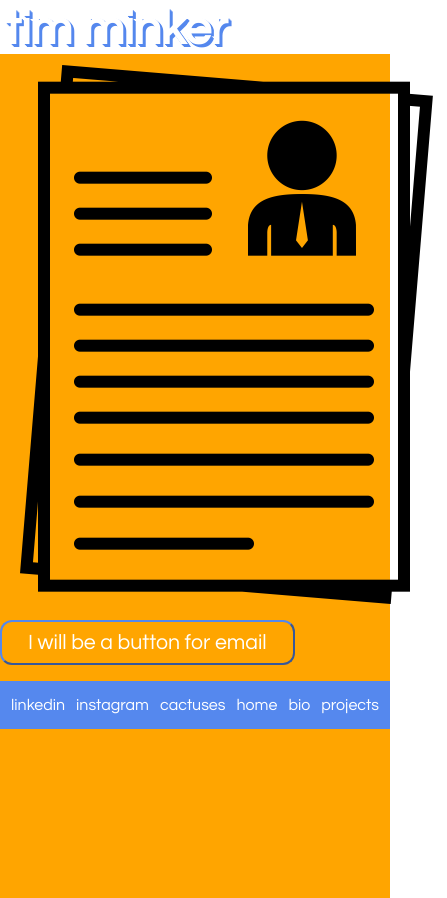
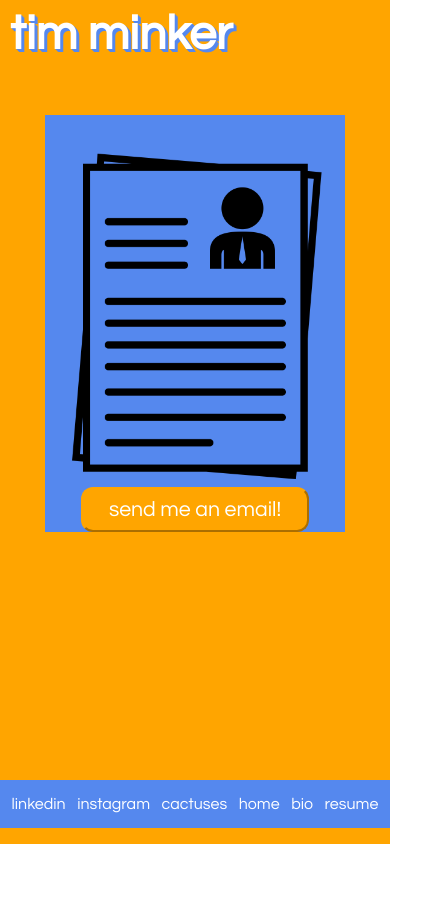
Before and after one commit to timeminker/Portfolio, a plain HTML site: page resume.html in a window 390 px wide. Shown: the whole page, 447 px wide, since content can reach past the window. After the commit the page ends 844 px from the top, so only its background shows below. Drawn offline with nearby package versions, Linux system fonts and the light colour scheme.

Commit message:
resume page working with flexbox

```diff
--- a/resume.html
+++ b/resume.html
@@ -3,7 +3,8 @@
   <head>
     <meta charset="utf-8">
     <title>tim minker</title>
-    <link rel="stylesheet" href="resume_style.css">
+    <link rel="stylesheet" href="style.css">
+    <meta name="viewport" content="width=device-width, initial-scale=1">
     <script src="https://code.jquery.com/jquery-3.6.0.min.js"
     integrity="sha256-/xUj+3OJU5yExlq6GSYGSHk7tPXikynS7ogEvDej/m4="
     crossorigin="anonymous"></script>
@@ -11,13 +12,16 @@
     <script src="app.js" charset="utf-8"></script>
   </head>
   <body>
-    <h1 class="extrude">tim minker</h1>
     <div class="container">
-
-      <section id="main-resume">
-        <img src="./media/resume-icon-png-19036.png" alt="" id="resume-icon">
-        <button type="button" name="button" id="email-button">I will be a button for email</button>
-      </section>
+      <div class="main">
+        <h1 class="extrude">tim minker</h1>
+        <section class="resume-cards">
+          <article class="resume-card">
+            <img src="./media/resume-icon-png-19036.png" alt="">
+            <button type="button" name="button" id="email-button">send me an email!</button>
+          </article>
+        </section>
+      </div>
       <div class="footer">
         <ul>
           <li><a href="#">linkedin</a></li>
@@ -25,7 +29,7 @@
           <li><a href="#">cactuses</a></li>
           <li><a href="index.html">home</a></li>
           <li><a href="bio.html">bio</a></li>
-          <li><a href="projects.html">projects</a></li>
+          <li><a href="resume.html">resume</a></li>
         </ul>
       </div>
     </div>
--- a/resume_style.css
+++ /dev/null
@@ -1,70 +0,0 @@
-html, body {
-  height: 100%;
-  margin: 0;
-  font-family: 'Questrial', sans-serif;
-}
-.container {
-  background: orange;
-  display: flex;
-  flex-direction: column;
-  min-height: 100vh;
-  flex-grow: 1;
-}
-.extrude {
-  color: #FFF;
-  font-size: 48px;
-  font-weight: bold;
-  text-shadow: #58E 1px 1px, #58E 2px 2px, #58E 3px 3px;
-  position: relative;
-  transition: all 0.4s ease-out;
-  margin: 5px 0 0 5px;
-}
-.extrude:hover {
-  color: #FFF;
-  text-shadow: #58E 1px 1px, #58E 2px 2px, #58E 3px 3px, #58E 4px 4px, #58E 5px 5px, #58E 6px 6px, #58E 7px 7px, #58E 8px 8px;
-}
-ul {
-  background: #58E;
-  width: 100%;
-  display: flex;
-  flex-shrink: 0;
-  justify-content: space-evenly;
-  padding: 16px 0 16px 0;
-}
-a:link {
-  text-decoration: none;
-  color: white;
-}
-a:visited {
-  color: white;
-}
-a:hover {
-  color: orange;
-  transition: all 0.4s ease-out;
-  text-shadow: #FFF 1px 1px, #FFF 2px 2px, #FFF 3px 3px, #FFF 4px 4px, #FFF 5px 5px;
-}
-li {
-  text-decoration: none;
-  list-style: none;
-}
-button {
-  background-color: orange;
-  color: white;
-  transition-duration: 0.4s;
-  font-size: 16pt;
-  border-color: #58E;
-  border-radius: 12px;
-  padding: 10px 26px;
-  font-family: 'Questrial', sans-serif;
-}
-button:hover {
-  background-color: #58E;
-  color: orange;
-  border-color: #58E;
-}
-#main-resume {
-
-}
-.footer {
-  flex-shrink: 0;
-}
--- a/style.css
+++ b/style.css
@@ -12,11 +12,9 @@ html, body {
 .extrude {
   color: #FFF;
   font-size: 48px;
-  font-weight: bold;
   text-shadow: #58E 1px 1px, #58E 2px 2px, #58E 3px 3px;
-  position: relative;
   transition: all 0.4s ease-out;
-  margin: 5px 0 0 5px;
+  margin: 10px 0 0 10px;
 }
 .extrude:hover {
   color: #FFF;
@@ -178,3 +176,31 @@ button:hover {
   background-color: #58E;
   color: white;
 }
+.resume-cards {
+  display: flex;
+  flex-wrap: wrap;
+  justify-content: center;
+  margin-top: 3.5em;
+}
+.resume-card {
+  flex: 0 1 50%;
+  background-color: #58E;
+  display: flex;
+  flex-direction: column;
+  min-width: 400px;
+}
+@media (max-width: 700px) {
+  .home-card {
+    min-width: 250px;
+  }
+  .home-cards {
+    row-gap: 3em;
+    column-gap: 3em;
+  }
+  #greeting {
+    padding: 1.5em;
+  }
+  .resume-card {
+    min-width: 300px;
+  }
+}
```
Also changed, not shown: index.html (+1 -0 lines).
